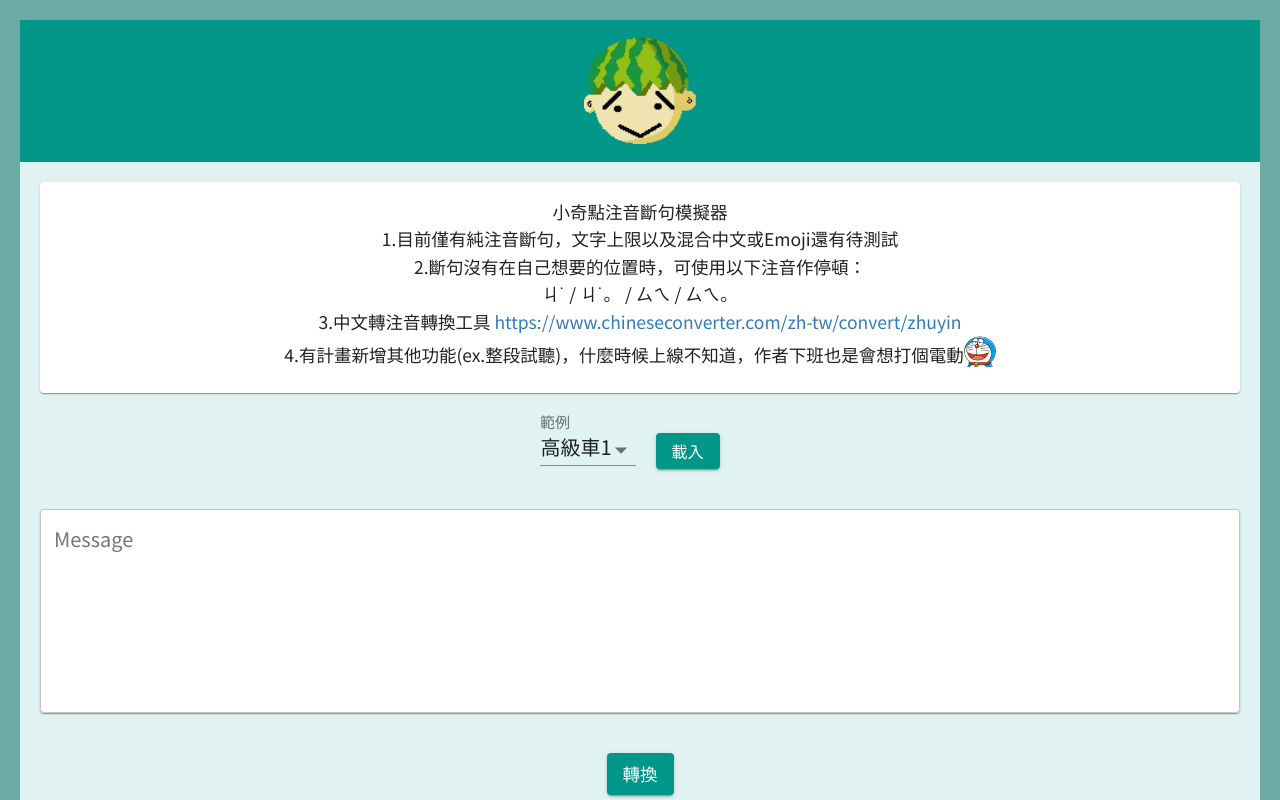
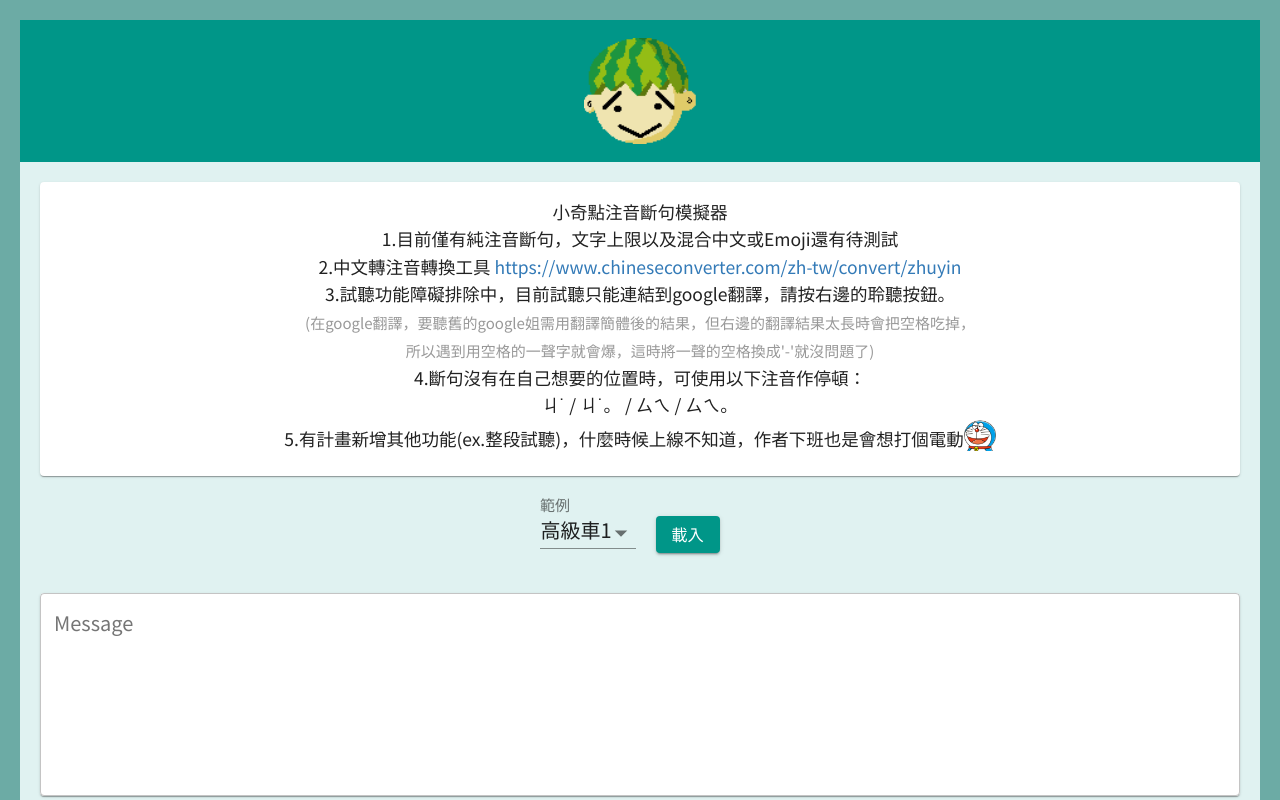
Before and after one commit to m3ntru/tgm3-bit-simulator, a React (Create React App) app: page / in a window 1280 px wide. Shown: the top 800 px of the page. Built offline with nearby package versions, Linux system fonts and the light colour scheme.

Commit message:
version 0.1.4 (2020/6/22)
1.說明更新

```diff
--- a/package.json
+++ b/package.json
@@ -1,6 +1,6 @@
 {
   "name": "tgm3-bit-simulator",
-  "version": "0.1.3",
+  "version": "0.1.4",
   "private": true,
   "homepage": "http://m3ntru.github.io/tgm3-bit-simulator",
   "dependencies": {
@@ -11,6 +11,7 @@
     "@testing-library/user-event": "^7.2.1",
     "google-tts-api": "0.0.4",
     "react": "^16.13.1",
+    "react-audio-player": "^0.13.0",
     "react-dom": "^16.13.1",
     "react-player": "^2.3.1",
     "react-scripts": "3.4.1"
--- a/src/Components/MainConverter/index.js
+++ b/src/Components/MainConverter/index.js
@@ -70,11 +70,16 @@ render() {
                             <Typography variant='subtitle2' component='p'>
                                 小奇點注音斷句模擬器<br />
                                 1.目前僅有純注音斷句，文字上限以及混合中文或Emoji還有待測試<br />
-                                2.斷句沒有在自己想要的位置時，可使用以下注音作停頓：<br />
+                                2.中文轉注音轉換工具 <a href='https://www.chineseconverter.com/zh-tw/convert/zhuyin' target='blank'>
+                                    https://www.chineseconverter.com/zh-tw/convert/zhuyin</a><br />
+                                3.試聽功能障礙排除中，目前試聽只能連結到google翻譯，請按右邊的聆聽按鈕。<br />
+                                <Typography variant='caption' style={{ color: '#999999' }}>
+                                    (在google翻譯，要聽舊的google姐需用翻譯簡體後的結果，但右邊的翻譯結果太長時會把空格吃掉，<br />
+                                    所以遇到用空格的一聲字就會爆，這時將一聲的空格換成'-'就沒問題了)<br />
+                                </Typography>
+                                4.斷句沒有在自己想要的位置時，可使用以下注音作停頓：<br />
                                 ㄐ˙ / ㄐ˙。 / ㄙㄟ / ㄙㄟ。<br />
-                                3.中文轉注音轉換工具 <a href='https://www.chineseconverter.com/zh-tw/convert/zhuyin' target='blank'>
-                                    https://www.chineseconverter.com/zh-tw/convert/zhuyin</a><br />
-                                4.有計畫新增其他功能(ex.整段試聽)，什麼時候上線不知道，作者下班也是會想打個電動
+                                5.有計畫新增其他功能(ex.整段試聽)，什麼時候上線不知道，作者下班也是會想打個電動
                                 <img src={logoAmon} alt='logo' style={{ height: '32px', width: '32px', verticalAlign: 'text-bottom'}} />
                             </Typography>
                         </CardContent>
--- a/src/Components/ResultList/index.js
+++ b/src/Components/ResultList/index.js
@@ -5,6 +5,10 @@ import VolumeUpIcon from '@material-ui/icons/VolumeUp';
 class ResultList extends React.Component {
     render(){
         const TTS = 'https://translate.google.com.tw/?hl=zh-TW&tab=wT&authuser=0#view=home&op=translate&sl=zh-CN&tl=zh-CN&text=';
+        // const TTS1 = 'http://translate.google.com/translate_tts?ie=UTF-8&textlen=';
+        // const TTS2 = '&client=tw-ob&q=';
+        // const TTS3 = '&tl=zh-CN';
+
         const { result } = this.props
         return(
             <div>
@@ -16,7 +20,8 @@ class ResultList extends React.Component {
                             <TableCell width="40px">{index + 1}</TableCell>
                             <TableCell>{data}</TableCell>
                             <TableCell width="50px">
-                                <Fab size="medium" aria-label="GitHub" href={TTS + data} target='blank'>
+                                <Fab size="medium" aria-label="Play" href={TTS + data} target='blank'>
+                                {/* <Fab size="medium" aria-label="Play" href={TTS1.concat(90, TTS2, encodeURIComponent(data), TTS3)} target='blank'> */}
                                     <VolumeUpIcon/>
                                 </Fab>
                             </TableCell>
```
Also changed, not shown: 2 other files (tests, documents, lock files or other folders).
